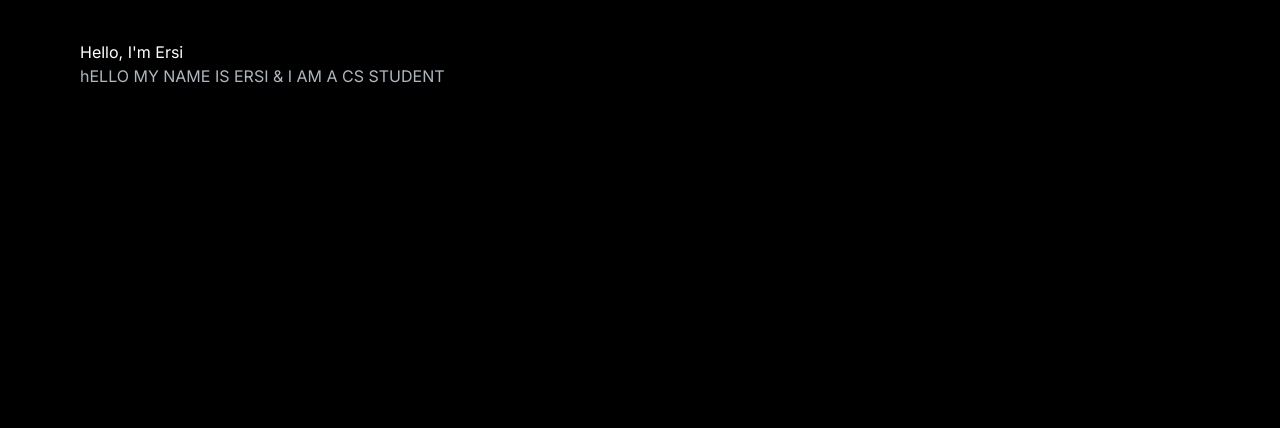
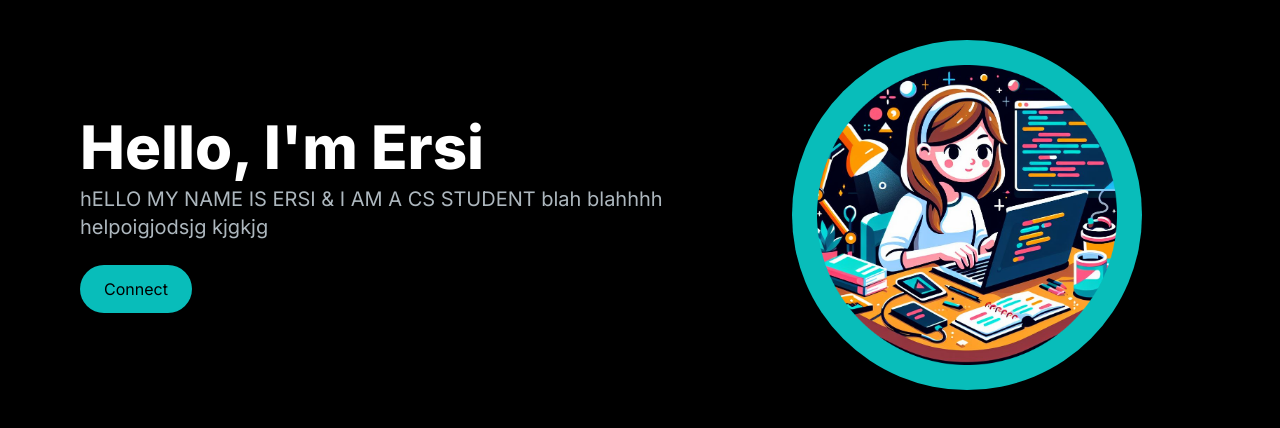
Before and after one commit to ersi012/Portfolio, a Next.js app: page / in a window 1280 px wide. Shown: the top 428 px of the page. Built offline with nearby package versions, Linux system fonts and the light colour scheme.

Commit message:
Header image and buttons

```diff
--- a/src/app/components/Header.jsx
+++ b/src/app/components/Header.jsx
@@ -1,12 +1,34 @@
 import React from 'react'
+import Image from 'next/image'
 
 const Header = () => {
   return (
     <section>
-        <h1 className="text-white">Hello, I'm Ersi</h1>
-        <p className="text-[#ADB7BE]">
-          hELLO MY NAME IS ERSI & I AM A CS STUDENT
-        </p>
+      <div className="grid grid-cols-1 lg:grid-cols-12">
+        <div className="col-span-7 place-self-center">
+          <h1 className="text-white text-5xl lg:text-6xl font-extrabold">Hello, I'm Ersi</h1>
+          <p className="text-[#ADB7BE] mt-2 mb-6 text-lg lg:text-xl">
+            hELLO MY NAME IS ERSI & I AM A CS STUDENT
+            blah blahhhh
+            helpoigjodsjg kjgkjg
+          </p>
+          <div>
+            <button className="px-6 py-3 rounded-full mr-4  bg-[#08BDBA] hover:bg-slate-200 text-black ">Connect</button>
+          </div>
+        </div>
+
+        <div className="col-span-5 place-self-center mt-4 lg:mt-0">
+          <div className="rounded-full bg-[#08BDBA] w-[350px] h-[350px] relative">
+            <Image
+              src="/images/Avatar.png"
+              alt="Avatar"
+              className="absolute transform -translate-x-1/2 -translate-y-1/2 top-1/2 left-1/2"
+              width={300}
+              height={300}
+            />
+          </div>
+        </div>
+      </div>
     </section>
   )
 }
```
Also changed, not shown: public/images/Avatar.png (added).
